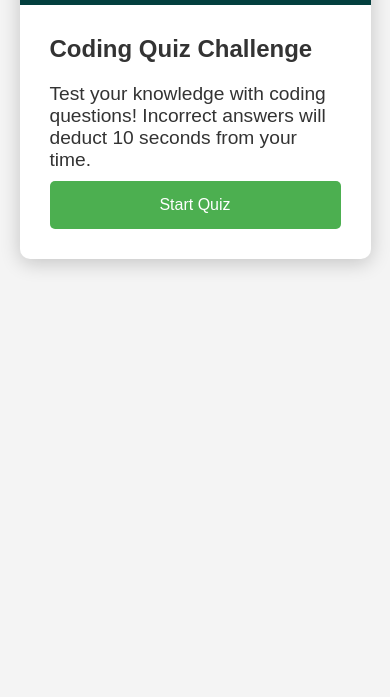
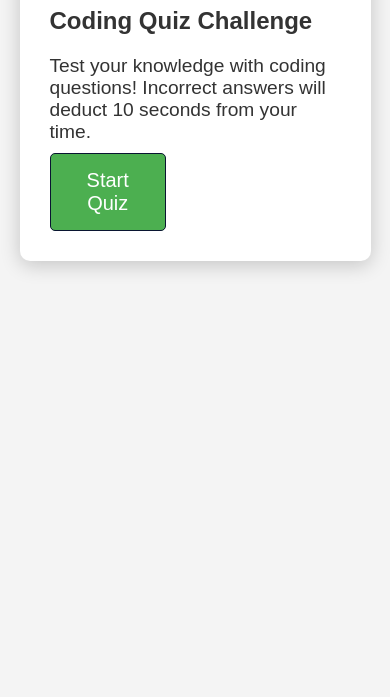
Before and after one commit to Srv2k21Codex/Quiz-app, a plain HTML site: page index.html in a window 390 px wide. Shown: the part 147-844 px from the top of the page. Drawn offline with Linux system fonts and the light colour scheme.

Commit message:
Update style.css

```diff
--- a/style.css
+++ b/style.css
@@ -172,12 +172,13 @@ body.dark-mode li:nth-child(odd) {
     }
 
     button {
-        font-size: 1rem;
+        font-size: 20px;
     }
 }
 
 @media screen and (max-width: 575px) {
     button {
-        width: 100%;
+        width: 40%;
+        border:1px solid rgb(9, 21, 49);
     }
 }
```
